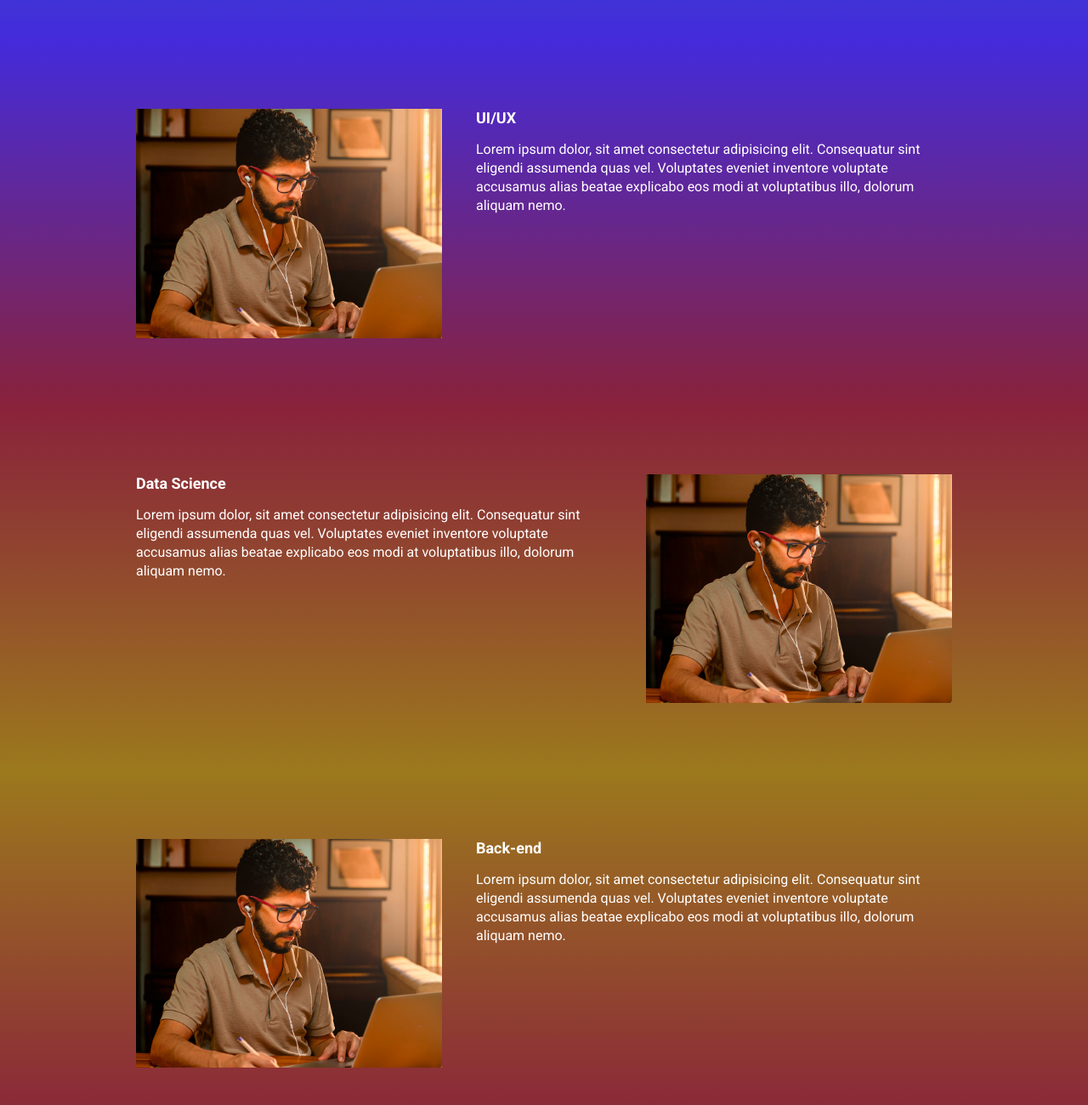
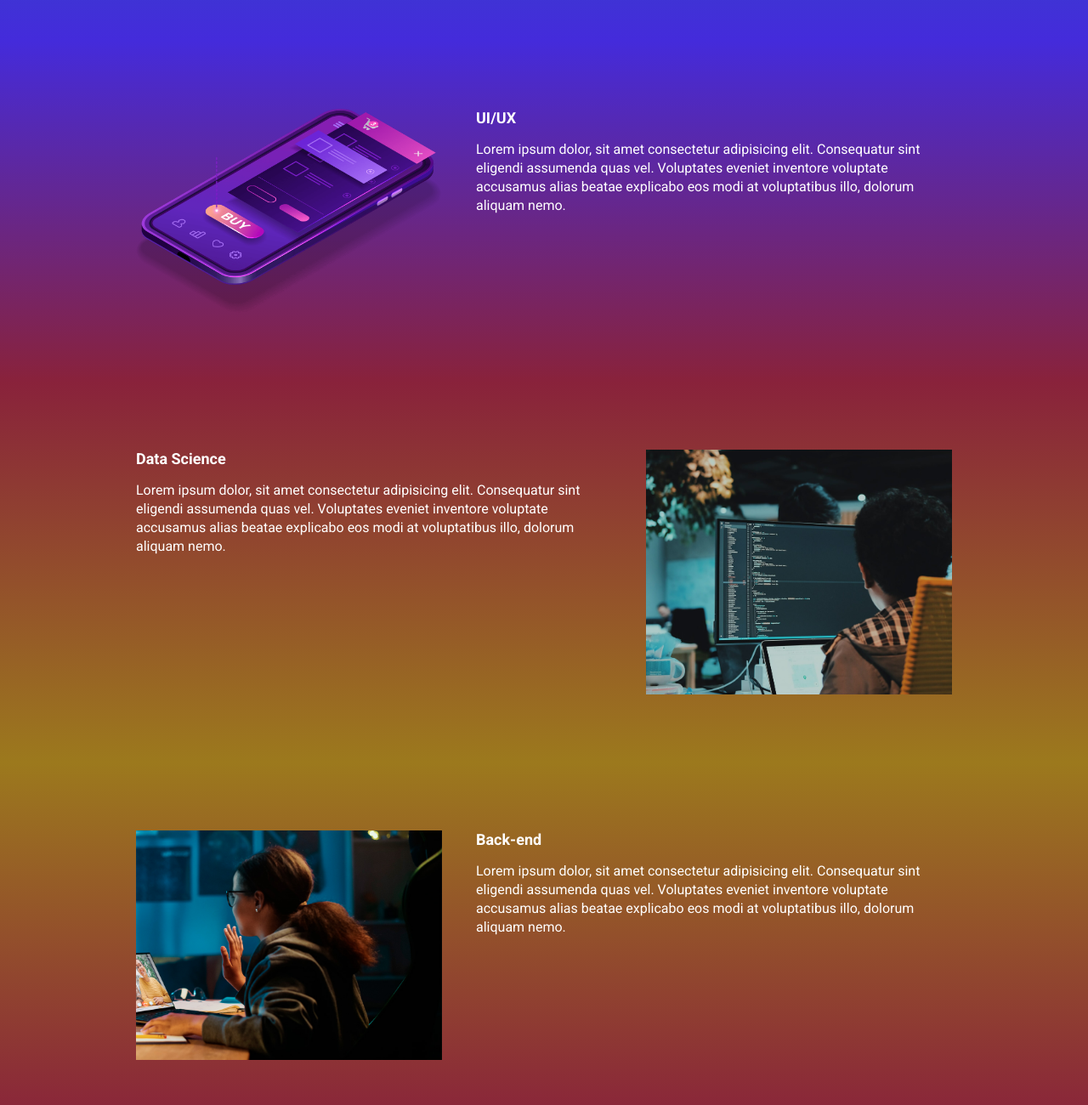
Before and after one commit to Marcelosoaresdev/ebac_tech_talks, a website built with Parcel: page src/index.html in a window 1280 px wide. Shown: the part 940-2240 px from the top of the page at 85% size. Built offline with nearby package versions, Linux system fonts and the light colour scheme.

Commit message:
atualiza imagens

```diff
--- a/src/index.html
+++ b/src/index.html
@@ -66,7 +66,7 @@
             voluptatibus illo, dolorum aliquam nemo.
           </p>
         </div>
-        <img class="event__image" src="./images/frontend.png" alt="Front-end" />
+        <img class="event__image" src="./images/ui-ux.png" alt="UI/UX" />
       </div>
     </section>
 
@@ -81,7 +81,7 @@
             voluptatibus illo, dolorum aliquam nemo.
           </p>
         </div>
-        <img class="event__image" src="./images/frontend.png" alt="Front-end" />
+        <img class="event__image" src="./images/data.png" alt="Data Science" />
       </div>
     </section>
 
@@ -96,7 +96,7 @@
             voluptatibus illo, dolorum aliquam nemo.
           </p>
         </div>
-        <img class="event__image" src="./images/frontend.png" alt="Front-end" />
+        <img class="event__image" src="./images/backend.png" alt="Back End" />
       </div>
     </section>
 
```
